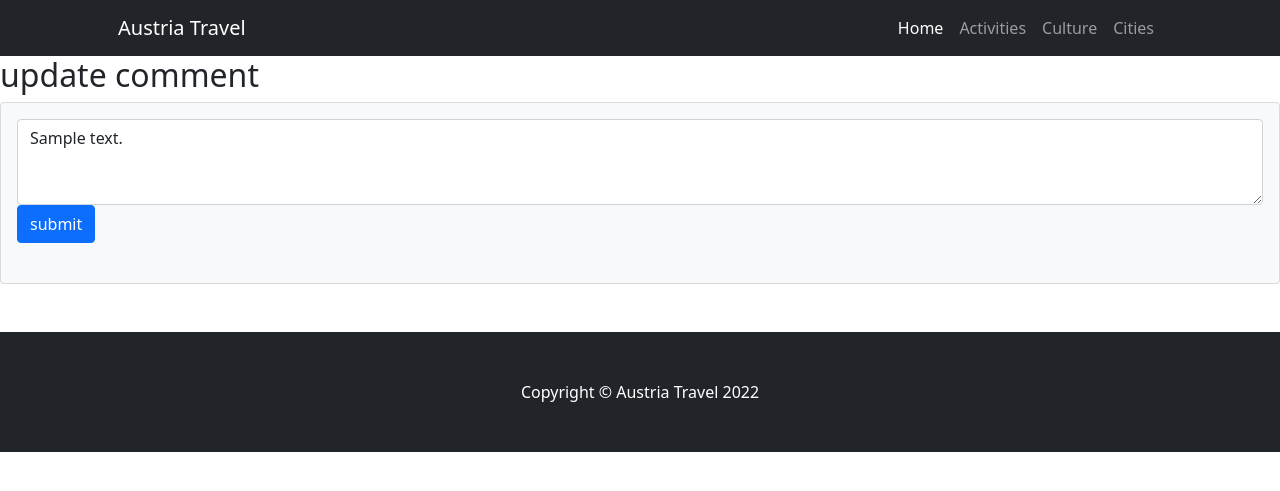
After one commit to iyunacho/django_lec, a Django app: page /mysite/comment/update/1/ in a window 1280 px wide. The commit adds this page. Shown: the top 491 px of the page. Run offline with Django 4.2, Linux system fonts and the light colour scheme; a user stored in the database is signed in; tables that the repository leaves empty hold one stand-in row (values such as "Sample post"); some libraries are stand-ins or nearby versions.

Commit message:
최종 django 개발

```diff
--- a/accounts/views.py
+++ b/accounts/views.py
@@ -13,8 +13,6 @@ def signup(request):
             user = form.save()
             login(request, user)
             return redirect('/')
-        else:
-            form = SignupForm()
     else:
         form = SignupForm()
     return render(request, 'accounts/signup.html', {'form': form})
--- /dev/null
+++ b/mysite/forms.py
@@ -0,0 +1,7 @@
+from .models import Comment
+from django import forms
+
+class CommentForm(forms.ModelForm):
+    class Meta:
+        model = Comment
+        fields = ('content',)
--- a/mysite/models.py
+++ b/mysite/models.py
@@ -1,8 +1,14 @@
 from django.db import models
-
+from django.contrib.auth.models import User
 class MainContent(models.Model):
     title = models.CharField(max_length=200)
     content = models.TextField()
     pub_date = models.DateTimeField('date published')
-
-# Create your models here.
+    def __str__(self):
+        return self.title
+class Comment(models.Model):
+    author = models.ForeignKey(User, on_delete=models.CASCADE)
+    content_list = models.ForeignKey(MainContent, on_delete=models.CASCADE)
+    content = models.TextField()
+    create_date = models.DateTimeField(auto_now_add=True)
+    modify_date = models.DateTimeField(auto_now=True)
--- a/mysite/urls.py
+++ b/mysite/urls.py
@@ -18,4 +18,8 @@ from . import views
 urlpatterns = [
     path('', views.index),
     path('<int:content_id>/', views.detail, name='detail'),
+    path('comment/create/<int:content_id>/', views.comment_create, name='comment_create'),
+    path('comment/update/<int:comment_id>/', views.comment_update,
+    name='comment_update'),
+    path('comment/delete/<int:comment_id>/', views.comment_delete, name='comment_delete'),
 ]
--- a/mysite/views.py
+++ b/mysite/views.py
@@ -1,5 +1,24 @@
-from django.shortcuts import render, get_object_or_404
-from .models import MainContent
+from django.core.exceptions import PermissionDenied
+from django.shortcuts import render, get_object_or_404, redirect
+from django.contrib.auth.decorators import login_required
+from .models import MainContent, Comment
+from .forms import CommentForm
+
+@login_required(login_url='accounts:login')
+def comment_update(request, comment_id):
+    comment = get_object_or_404(Comment, pk=comment_id)
+    if request.user != comment.author:
+        raise PermissionDenied
+    if request.method == 'POST':
+        form = CommentForm(request.POST, instance=comment)
+        if form.is_valid():
+            comment = form.save(commit=False)
+            comment.save()
+            return redirect('detail', content_id=comment.content_list.id)
+    else:
+        form = CommentForm(instance=comment)
+    context = {'comment': comment, 'form': form}
+    return render(request, 'mysite/comment_form.html', context)
 
 def index(request):
     content_list = MainContent.objects.order_by('-pub_date')
@@ -10,3 +29,28 @@ def detail(request, content_id):
     content_list = get_object_or_404(MainContent, pk=content_id)
     context = {'content_list': content_list}
     return render(request, 'mysite/content_detail.html', context)
+
+@login_required(login_url='accounts:login')
+def comment_create(request, content_id):
+    content_list = get_object_or_404(MainContent, pk=content_id)
+    if request.method == 'POST':
+        form = CommentForm(request.POST)
+        if form.is_valid():
+            comment = form.save(commit=False)
+            comment.content_list = content_list
+            comment.author = request.user
+            comment.save()
+            return redirect('detail', content_id=content_list.id)
+    else:
+        form = CommentForm()
+        context = {'content_list': content_list, 'form': form}
+        return render(request, 'mysite/content_detail.html', context)
+
+@login_required(login_url='accounts:login')
+def comment_delete(request, comment_id):
+    comment = get_object_or_404(Comment, pk=comment_id)
+    if request.user != comment.author:
+        raise PermissionDenied
+    else:
+        comment.delete()
+    return redirect('detail', content_id=comment.content_list.id)
--- /dev/null
+++ b/templates/mysite/comment_form.html
@@ -0,0 +1,15 @@
+{% extends 'base.html' %}
+{% block content %}
+<h2> update comment</h2>
+<section class="mb-5">
+  <div class="card bg-light">
+    <div class="card-body">
+      <form method="post" class="mb-4" action="{% url 'comment_update' comment.id %}">
+        {% csrf_token %}
+        <textarea id="content" name="content" class="form-control" rows="3">{{ form.content.value }}</textarea>
+        <button type="submit" class="btn btn-primary">submit</button>
+      </form>
+    </div>
+  </div>
+</section>
+{% endblock %}
```
Also changed, not shown: mysite/admin.py (+9 -2 lines), templates/mysite/content_detail.html (+29 -0 lines), templates/pages/company_info.html (+3 -14 lines), templates/pages/mainpage.html (+25 -8 lines).
